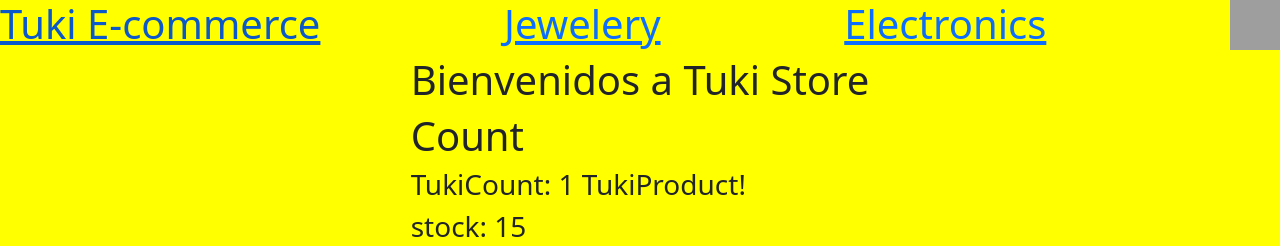
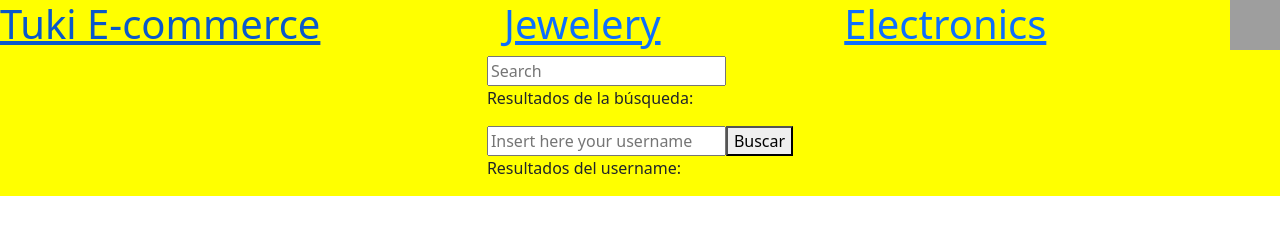
Before and after one commit to ftureo/react-explaining, a React (Create React App) app: page /form in a window 1280 px wide. Shown: the top 246 px of the page. Built offline with nearby package versions, Linux system fonts and the light colour scheme; no server answers; grey boxes are pictures that could not be loaded.

Commit message:
:bug: Fix: Included the controlled Form & Conditional Rendering

```diff
--- a/src/App.js
+++ b/src/App.js
@@ -5,6 +5,7 @@
 import ItemListContainer from "./components/ItemListContainer";
 import NavBar from "./components/NavBar";
 import { Routes, Route } from "react-router-dom";
+import Form from "./components/Form";
 
 const App = () => {
     // Logica del componente
@@ -34,6 +35,7 @@ const App = () => {
                     path="/item/:id"
                     element={<h1>Work In Progress: Item</h1>}
                 />
+                <Route path="/form" element={<Form />} />
             </Routes>
             {/* Tags de Autocierre */}
         </div>
--- /dev/null
+++ b/src/components/Form.js
@@ -0,0 +1,38 @@
+import { useState } from "react";
+
+const Form = () => {
+    const [search, setSearch] = useState("");
+    const [username, setUsername] = useState("");
+    console.log("Soy estado de Search: ", search);
+    console.log("Soy estado de Username: ", username);
+
+    username === "fabi" && setUsername("tukidev");
+
+    return (
+        <form
+        // onSubmit={(ev) => {
+        //     ev.preventDefault(), console.log(ev.target.search.value);
+        // }}
+        >
+            <input
+                type="text"
+                autoComplete="off"
+                name="search"
+                placeholder="Search"
+                value={search}
+                onChange={(e) => setSearch(e.target.value)}
+            />
+            <p>Resultados de la búsqueda: {search}</p>
+            <input
+                type="text"
+                name="username"
+                placeholder="Insert here your username"
+                value={username}
+                onChange={(e) => setUsername(e.target.value)}
+            ></input>
+            <button type="submit">Buscar</button>
+            <p>Resultados del username: {username}</p>
+        </form>
+    );
+};
+export default Form;
--- a/src/components/ItemListContainer.js
+++ b/src/components/ItemListContainer.js
@@ -38,7 +38,11 @@ const ItemListContainer = (props) => {
         <div>
             <h1>Bienvenidos a {props.nameEcommerce}</h1>
             <ItemCount stock={15} initial={1} />
-            <ItemList products={products} />
+            {products.length === 0 ? (
+                <h1>Loading ... </h1>
+            ) : (
+                <ItemList products={products} />
+            )}
             <Link to="/about">Vamos al About</Link>
         </div>
     );
```
Also changed, not shown: 1 other file (tests, documents, lock files or other folders).
